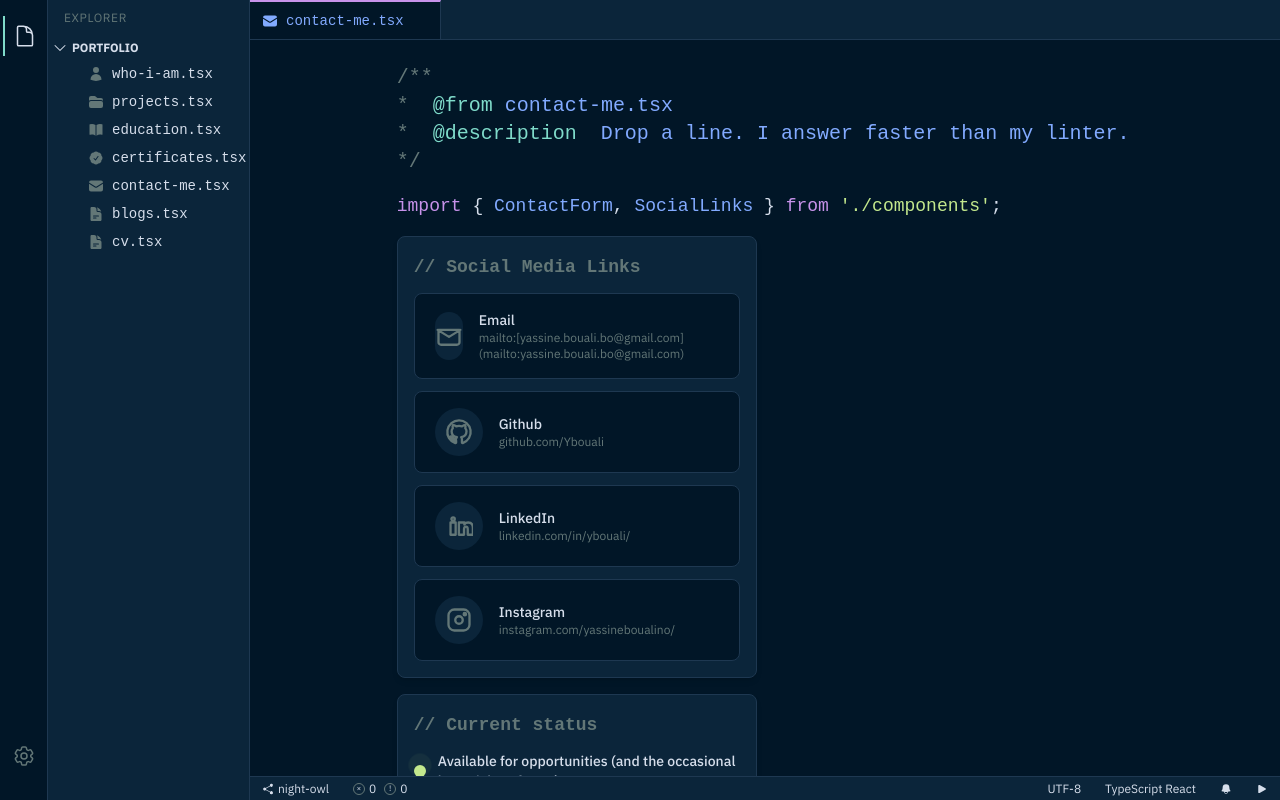
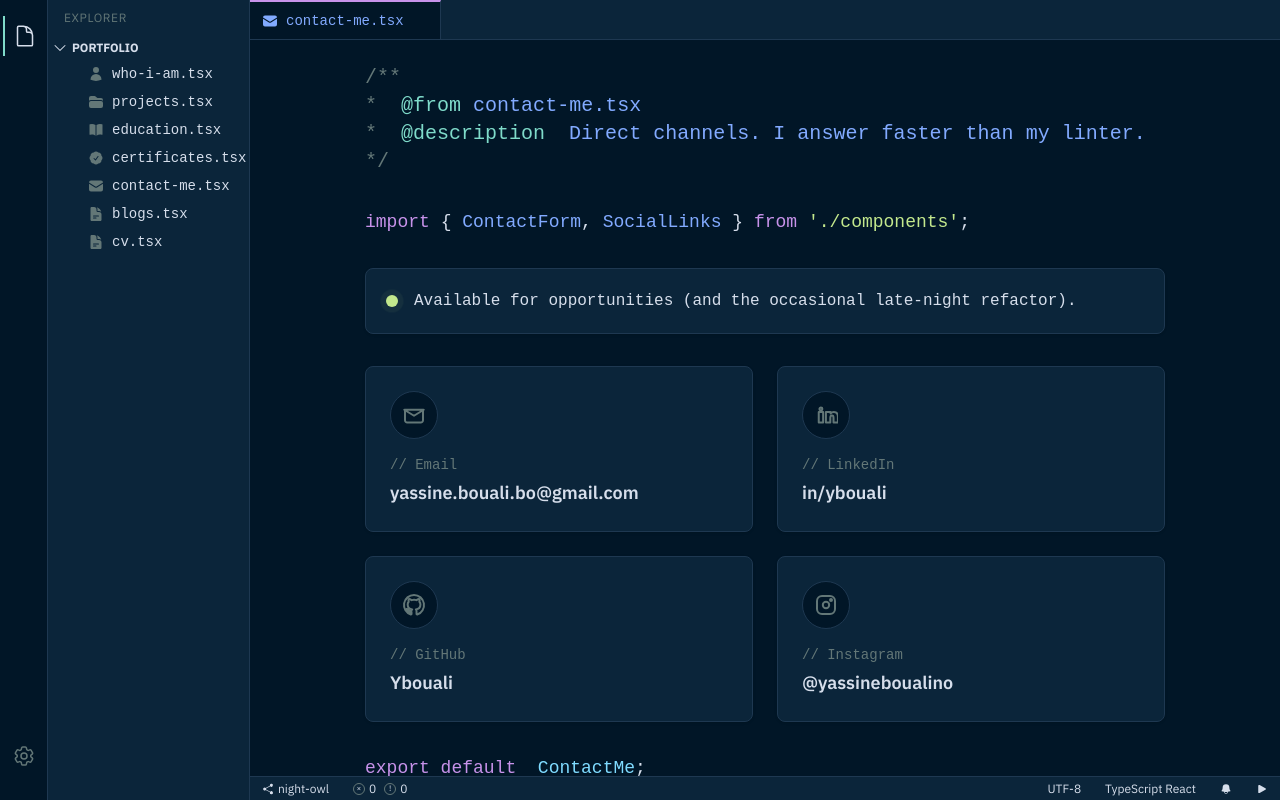
Before and after one commit to Ybouali/ybouali, a React (Vite) app: page /contact in a window 1280 px wide. Built offline with nearby package versions, Linux system fonts and the light colour scheme.

Commit message:
refactor(contact): remove contact form and simplify contact page

```diff
--- a/package.json
+++ b/package.json
@@ -13,7 +13,6 @@
         "test:run": "vitest run"
     },
     "dependencies": {
-        "@emailjs/browser": "^4.4.1",
         "@heroicons/react": "^2.2.0",
         "@tailwindcss/vite": "^4.1.17",
         "framer-motion": "^12.23.24",
--- a/src/data/site.json
+++ b/src/data/site.json
@@ -23,7 +23,7 @@
 
 "statusLine": "Available for opportunities (and the occasional late-night refactor).",
 
-"email": "[yassine.bouali.bo@gmail.com](mailto:yassine.bouali.bo@gmail.com)",
+"email": "yassine.bouali.bo@gmail.com",
 
 "photo": "/assets/img/proMe.jpeg",
 "photoHover": "/assets/img/yassine-bouali.jpeg",
--- a/src/pages/contactMe/ContactMeForm.tsx
+++ /dev/null
@@ -1,25 +0,0 @@
-import emailjs from '@emailjs/browser';
-
-export type SendEmail = {
-    fromEmail: string;
-    message: string;
-    fromName: string;
-    time: string;
-};
-
-export async function sendEmail({
-    fromEmail,
-    message,
-    fromName,
-}: SendEmail): Promise<void> {
-    await emailjs.send(
-        import.meta.env.VITE_EMAILJS_SERVICE_ID,
-        import.meta.env.VITE_EMAILJS_TEMPLATE_ID,
-        {
-            from_name: fromName,
-            from_email: fromEmail,
-            message,
-        },
-        import.meta.env.VITE_EMAILJS_PUBLIC_KEY
-    );
-}
--- a/src/pages/contactMe/SocialContactMe.tsx
+++ /dev/null
@@ -1,60 +0,0 @@
-import {
-    ButtonSocialMedia,
-    Card,
-    EmailIcon,
-    GithubIcon,
-    InstagramIcon,
-    LinkedInIcon,
-} from '../../components';
-import { site } from '../../data/site';
-
-function SocialContactMe() {
-    return (
-        <div className="flex flex-col w-full items-start justify-center gap-4">
-            <Card className="flex flex-col w-full items-start justify-center gap-3 p-4">
-                <p className="text-lg font-semibold text-owl-comment font-mono">
-                    {'// Social Media Links'}
-                </p>
-                <div className="flex flex-col w-full justify-start items-start gap-3">
-                    <ButtonSocialMedia
-                        icon={EmailIcon}
-                        label={'Email'}
-                        url={`mailto:${site.email}`}
-                    />
-                    <ButtonSocialMedia
-                        icon={GithubIcon}
-                        label={'Github'}
-                        url={site.socials.github}
-                    />
-                    <ButtonSocialMedia
-                        icon={LinkedInIcon}
-                        label={'LinkedIn'}
-                        url={site.socials.linkedin}
-                    />
-                    <ButtonSocialMedia
-                        icon={InstagramIcon}
-                        label={'Instagram'}
-                        url={site.socials.instagram}
-                    />
-                </div>
-            </Card>
-
-            <Card className="flex flex-col w-full items-start justify-center gap-3 p-4">
-                <p className="text-lg font-semibold text-owl-comment font-mono">
-                    {'// Current status'}
-                </p>
-                <div className="flex items-center gap-3">
-                    <div className="relative">
-                        <span className="absolute inline-flex h-3 w-3 rounded-full bg-owl-green opacity-75 animate-ping duration-700" />
-                        <span className="relative inline-flex h-3 w-3 rounded-full bg-owl-green duration-700" />
-                    </div>
-                    <p className="text-sm font-medium text-owl-text">
-                        {site.statusLine}
-                    </p>
-                </div>
-            </Card>
-        </div>
-    );
-}
-
-export default SocialContactMe;
--- a/src/pages/contactMe/index.tsx
+++ b/src/pages/contactMe/index.tsx
@@ -1,23 +1,81 @@
-import { DeveloperInfo, ImportDisplay, MainForScreen } from '../../components';
+import { DeveloperInfo, ImportDisplay, MainForScreen, EmailIcon, GithubIcon, LinkedInIcon, InstagramIcon } from '../../components';
 import ExportDefault from '../../components/Cards/ExportDefault';
-import SocialContactMe from './SocialContactMe';
+import { site } from '../../data/site';
+
+function ContactMethod({ icon: Icon, label, value, url }: { icon: any, label: string, value: string, url: string }) {
+    return (
+        <a
+            href={url}
+            target="_blank"
+            rel="noopener noreferrer"
+            className="group flex flex-col items-start justify-center p-6 bg-owl-surface hover:bg-owl-surface-hover border border-owl-border hover:border-owl-blue rounded-lg transition-all duration-300 w-full h-full gap-4 shadow-sm shadow-black/10 hover:shadow-owl-blue/20"
+        >
+            <div className="flex h-12 w-12 items-center justify-center rounded-full bg-owl-bg border border-owl-border group-hover:bg-owl-blue group-hover:border-owl-cyan transition-all duration-300">
+                <Icon className="h-6 w-6 text-owl-text-muted group-hover:text-owl-bg transition-colors duration-300" />
+            </div>
+            <div className="flex flex-col">
+                <span className="text-sm font-mono text-owl-comment mb-1">{'// '}{label}</span>
+                <span className="text-base md:text-lg font-semibold text-owl-text group-hover:text-owl-cyan transition-colors duration-300 break-all">{value}</span>
+            </div>
+        </a>
+    );
+}
 
 function ContactMe() {
     return (
         <MainForScreen>
             <div className="w-full">
-                <div className="w-full md:w-5/6 lg:w-3/4 mx-auto">
-                    <div className="flex flex-col items-start pb-10 gap-4">
+                <div className="w-full md:w-5/6 lg:w-[800px] mx-auto">
+                    <div className="flex flex-col items-start pb-16 gap-6 md:gap-8">
+
                         <DeveloperInfo
                             labelOne="from"
                             labelTwo="description"
                             valueOne="contact-me.tsx"
-                            valueTwo="Drop a line. I answer faster than my linter."
+                            valueTwo="Direct channels. I answer faster than my linter."
                         />
+
                         <ImportDisplay />
-                        <div className="grid grid-cols-1 md:grid-cols-2 gap-4 w-full">
-                            <SocialContactMe />
+
+                        {/* Status Line */}
+                        <div className="w-full flex items-center justify-start gap-4 p-5 bg-owl-surface border border-owl-border rounded-lg shadow-sm">
+                            <div className="relative flex h-3 w-3 items-center justify-center shrink-0">
+                                <span className="absolute inline-flex h-full w-full rounded-full bg-owl-green opacity-75 animate-ping duration-700" />
+                                <span className="relative inline-flex h-3 w-3 rounded-full bg-owl-green" />
+                            </div>
+                            <p className="text-sm md:text-base font-medium text-owl-text font-mono">
+                                {site.statusLine}
+                            </p>
                         </div>
+
+                        {/* Contact Grid */}
+                        <div className="grid grid-cols-1 sm:grid-cols-2 gap-4 md:gap-6 w-full">
+                            <ContactMethod
+                                icon={EmailIcon}
+                                label="Email"
+                                value={site.email}
+                                url={`mailto:${site.email}`}
+                            />
+                            <ContactMethod
+                                icon={LinkedInIcon}
+                                label="LinkedIn"
+                                value="in/ybouali"
+                                url={site.socials.linkedin}
+                            />
+                            <ContactMethod
+                                icon={GithubIcon}
+                                label="GitHub"
+                                value="Ybouali"
+                                url={site.socials.github}
+                            />
+                            <ContactMethod
+                                icon={InstagramIcon}
+                                label="Instagram"
+                                value="@yassineboualino"
+                                url={site.socials.instagram}
+                            />
+                        </div>
+
                         <ExportDefault moduleName="ContactMe" />
                     </div>
                 </div>
```
Also changed, not shown: 1 other file (tests, documents, lock files or other folders).
